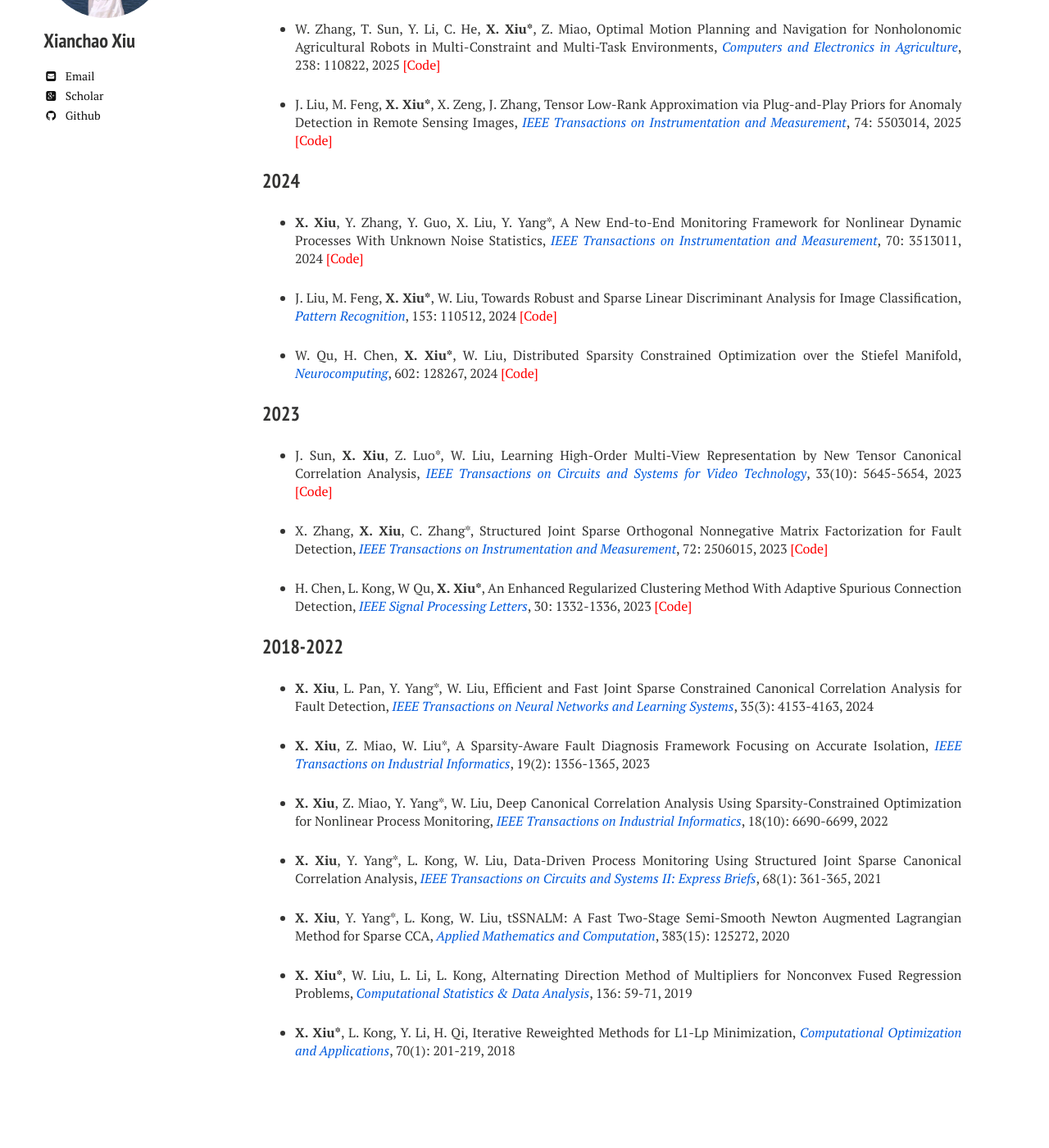
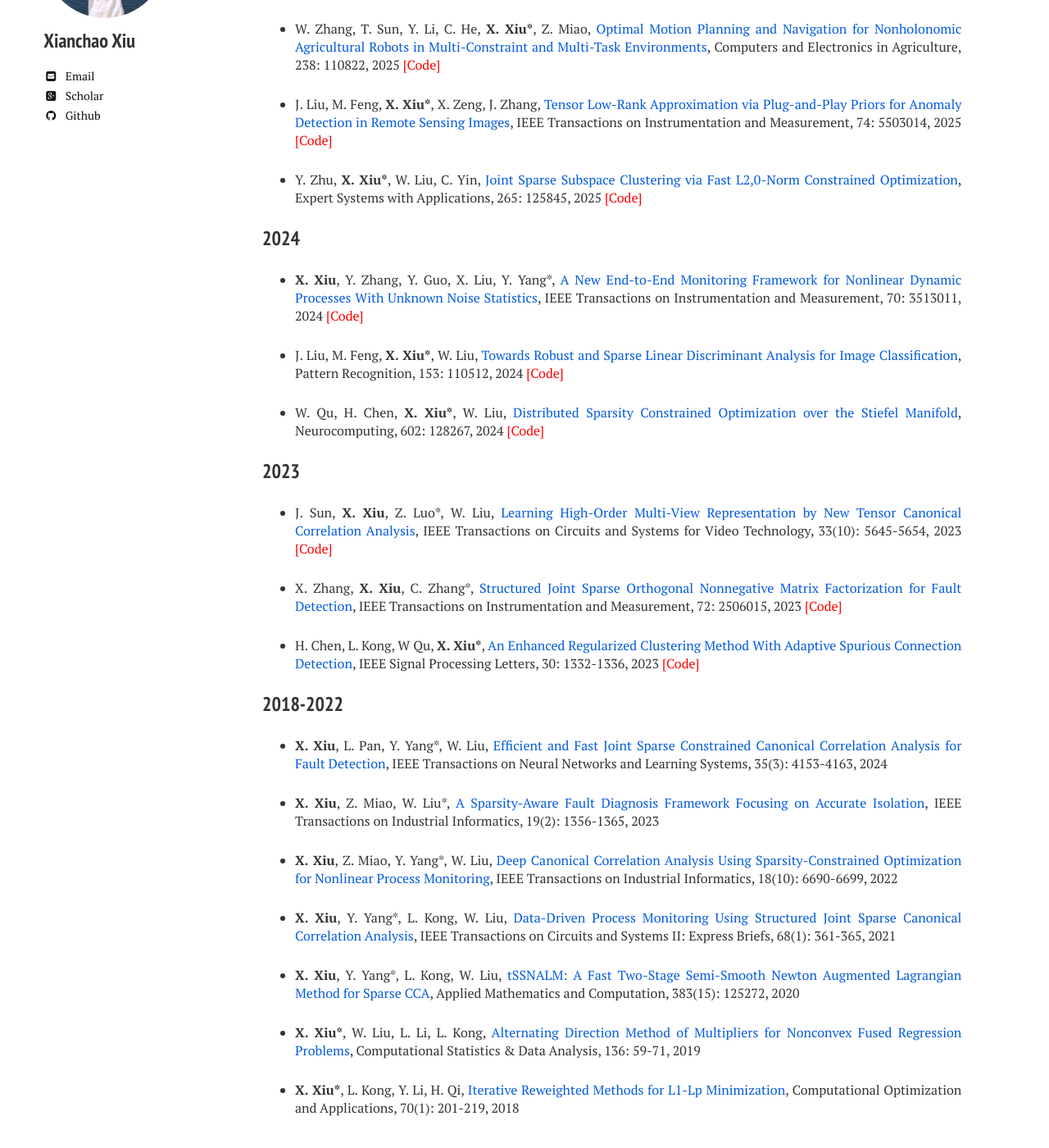
Before and after one commit to xianchaoxiu/xianchaoxiu.github.io, a Jekyll site: the page built from publications/index.md, in a window 1280 px wide and 1400 px high, scrolled down 200 px. Shown: the whole window at 82% size. Built offline with Jekyll 4.4.1, drawn with Linux system fonts in a browser that asks for light colours; nearby versions of some CDN libraries.

Commit message:
Update index.md

```diff
--- a/publications/index.md
+++ b/publications/index.md
@@ -13,43 +13,45 @@ share: false
 
 ### 2025
 
-* W. Zhang, T. Sun, Y. Li, C. He, <b>X. Xiu*</b>, Z. Miao, Optimal Motion Planning and Navigation for Nonholonomic Agricultural Robots in Multi-Constraint and Multi-Task Environments, <i><a href="https://doi.org/10.1016/j.compag.2025.110822" class="textlink" target="_blank">Computers and Electronics in Agriculture</a></i>, 238: 110822, 2025 <a href="https://github.com/xianchaoxiu/MPAR" class="textlink" target="_blank" style="color: red;">[Code]</a>
+* W. Zhang, T. Sun, Y. Li, C. He, <b>X. Xiu*</b>, Z. Miao, <a href="https://doi.org/10.1016/j.compag.2025.110822" class="textlink" target="_blank">Optimal Motion Planning and Navigation for Nonholonomic Agricultural Robots in Multi-Constraint and Multi-Task Environments</a>, Computers and Electronics in Agriculture, 238: 110822, 2025 <a href="https://github.com/xianchaoxiu/MPAR" class="textlink" target="_blank" style="color: red;">[Code]</a>
 
-* J. Liu, M. Feng, <b>X. Xiu*</b>, X. Zeng, J. Zhang, Tensor Low-Rank Approximation via Plug-and-Play Priors for Anomaly Detection in Remote Sensing Images, <i><a href="https://ieeexplore.ieee.org/document/10935754" class="textlink" target="_blank">IEEE Transactions on Instrumentation and Measurement</a></i>, 74: 5503014, 2025 <a href="https://github.com/xianchaoxiu/PnP-TLRA" class="textlink" target="_blank" style="color: red;">[Code]</a>
+* J. Liu, M. Feng, <b>X. Xiu*</b>, X. Zeng, J. Zhang, <a href="https://ieeexplore.ieee.org/document/10935754" class="textlink" target="_blank">Tensor Low-Rank Approximation via Plug-and-Play Priors for Anomaly Detection in Remote Sensing Images</a>, IEEE Transactions on Instrumentation and Measurement, 74: 5503014, 2025 <a href="https://github.com/xianchaoxiu/PnP-TLRA" class="textlink" target="_blank" style="color: red;">[Code]</a>
+
+* Y. Zhu, <b>X. Xiu*</b>, W. Liu, C. Yin, <a href="https://doi.org/10.1016/j.eswa.2024.125845" class="textlink" target="_blank">Joint Sparse Subspace Clustering via Fast L2,0-Norm Constrained Optimization</a>, Expert Systems with Applications, 265: 125845, 2025 <a href="https://github.com/zhudafa/JSSC" class="textlink" target="_blank" style="color: red;">[Code]</a>
 
 
 ### 2024
 
-* <b>X. Xiu</b>, Y. Zhang, Y. Guo, X. Liu, Y. Yang*, A New End-to-End Monitoring Framework for Nonlinear Dynamic Processes With Unknown Noise Statistics, <i><a href="https://ieeexplore.ieee.org/abstract/document/10464356" class="textlink" target="_blank">IEEE Transactions on Instrumentation and Measurement</a></i>, 70: 3513011, 2024 <a href="https://github.com/xianchaoxiu/DRNN" class="textlink" target="_blank" style="color: red;">[Code]</a>
+* <b>X. Xiu</b>, Y. Zhang, Y. Guo, X. Liu, Y. Yang*, <a href="https://ieeexplore.ieee.org/abstract/document/10464356" class="textlink" target="_blank">A New End-to-End Monitoring Framework for Nonlinear Dynamic Processes With Unknown Noise Statistics</a>, IEEE Transactions on Instrumentation and Measurement, 70: 3513011, 2024 <a href="https://github.com/xianchaoxiu/DRNN" class="textlink" target="_blank" style="color: red;">[Code]</a>
 
-* J. Liu, M. Feng, <b>X. Xiu*</b>, W. Liu, Towards Robust and Sparse Linear Discriminant Analysis for Image Classification, <i><a href="https://doi.org/10.1016/j.patcog.2024.110512" class="textlink" target="_blank">Pattern Recognition</a></i>, 153: 110512, 2024 <a href="https://github.com/EMXlight/RSLDAplus" class="textlink" target="_blank" style="color: red;">[Code]</a>
+* J. Liu, M. Feng, <b>X. Xiu*</b>, W. Liu, <a href="https://doi.org/10.1016/j.patcog.2024.110512" class="textlink" target="_blank">Towards Robust and Sparse Linear Discriminant Analysis for Image Classification</a>, Pattern Recognition, 153: 110512, 2024 <a href="https://github.com/EMXlight/RSLDAplus" class="textlink" target="_blank" style="color: red;">[Code]</a>
 
-* W. Qu, H. Chen, <b>X. Xiu*</b>, W. Liu, Distributed Sparsity Constrained Optimization over the Stiefel Manifold, <i><a href="https://doi.org/10.1016/j.neucom.2024.128267" class="textlink" target="_blank">Neurocomputing</a></i>, 602: 128267, 2024 <a href="https://github.com/wtqu/DREAM" class="textlink" target="_blank" style="color: red;">[Code]</a>
+* W. Qu, H. Chen, <b>X. Xiu*</b>, W. Liu, <a href="https://doi.org/10.1016/j.neucom.2024.128267" class="textlink" target="_blank">Distributed Sparsity Constrained Optimization over the Stiefel Manifold</a>, Neurocomputing, 602: 128267, 2024 <a href="https://github.com/wtqu/DREAM" class="textlink" target="_blank" style="color: red;">[Code]</a>
 
 
 
 ### 2023
 
-* J. Sun, <b>X. Xiu</b>, Z. Luo*, W. Liu, Learning High-Order Multi-View Representation by New Tensor Canonical Correlation Analysis, <i><a href="https://ieeexplore.ieee.org/abstract/document/10091146" class="textlink" target="_blank">IEEE Transactions on Circuits and Systems for Video Technology</a></i>, 33(10): 5645-5654, 2023  <a href="https://github.com/xianchaoxiu/TCCA" class="textlink" target="_blank" style="color: red;">[Code]</a>
+* J. Sun, <b>X. Xiu</b>, Z. Luo*, W. Liu, <a href="https://ieeexplore.ieee.org/abstract/document/10091146" class="textlink" target="_blank">Learning High-Order Multi-View Representation by New Tensor Canonical Correlation Analysis</a>, IEEE Transactions on Circuits and Systems for Video Technology, 33(10): 5645-5654, 2023  <a href="https://github.com/xianchaoxiu/TCCA" class="textlink" target="_blank" style="color: red;">[Code]</a>
 
-* X. Zhang, <b>X. Xiu</b>, C. Zhang*, Structured Joint Sparse Orthogonal Nonnegative Matrix Factorization for Fault Detection, <i><a href="https://ieeexplore.ieee.org/abstract/document/10036023" class="textlink" target="_blank">IEEE Transactions on Instrumentation and Measurement</a></i>, 72: 2506015, 2023  <a href="https://github.com/xianchaoxiu/SJSONMF" class="textlink" target="_blank" style="color: red;">[Code]</a>
+* X. Zhang, <b>X. Xiu</b>, C. Zhang*, <a href="https://ieeexplore.ieee.org/abstract/document/10036023" class="textlink" target="_blank">Structured Joint Sparse Orthogonal Nonnegative Matrix Factorization for Fault Detection</a>, IEEE Transactions on Instrumentation and Measurement, 72: 2506015, 2023  <a href="https://github.com/xianchaoxiu/SJSONMF" class="textlink" target="_blank" style="color: red;">[Code]</a>
 
-* H. Chen, L. Kong, W Qu, <b>X. Xiu*</b>, An Enhanced Regularized Clustering Method With Adaptive Spurious Connection Detection, <i><a href="https://ieeexplore.ieee.org/abstract/document/10252040" class="textlink" target="_blank">IEEE Signal Processing Letters</a></i>, 30: 1332-1336, 2023 <a href="https://github.com/xianchaoxiu/ERC" class="textlink" target="_blank" style="color: red;">[Code]</a>
+* H. Chen, L. Kong, W Qu, <b>X. Xiu*</b>, <a href="https://ieeexplore.ieee.org/abstract/document/10252040" class="textlink" target="_blank">An Enhanced Regularized Clustering Method With Adaptive Spurious Connection Detection</a>, IEEE Signal Processing Letters, 30: 1332-1336, 2023 <a href="https://github.com/xianchaoxiu/ERC" class="textlink" target="_blank" style="color: red;">[Code]</a>
 
 
 
 ### 2018-2022
 
-* <b>X. Xiu</b>, L. Pan, Y. Yang*, W. Liu, Efficient and Fast Joint Sparse Constrained Canonical Correlation Analysis for Fault Detection, <i><a href="https://ieeexplore.ieee.org/document/9887978" class="textlink" target="_blank">IEEE Transactions on Neural Networks and Learning Systems</a></i>, 35(3): 4153-4163, 2024
+* <b>X. Xiu</b>, L. Pan, Y. Yang*, W. Liu, <a href="https://ieeexplore.ieee.org/document/9887978" class="textlink" target="_blank">Efficient and Fast Joint Sparse Constrained Canonical Correlation Analysis for Fault Detection</a>, IEEE Transactions on Neural Networks and Learning Systems, 35(3): 4153-4163, 2024
 
-* <b>X. Xiu</b>, Z. Miao, W. Liu*, A Sparsity-Aware Fault Diagnosis Framework Focusing on Accurate Isolation, <i><a href="https://ieeexplore.ieee.org/abstract/document/9788040" class="textlink" target="_blank">IEEE Transactions on Industrial Informatics</a></i>, 19(2): 1356-1365, 2023
+* <b>X. Xiu</b>, Z. Miao, W. Liu*, <a href="https://ieeexplore.ieee.org/abstract/document/9788040" class="textlink" target="_blank">A Sparsity-Aware Fault Diagnosis Framework Focusing on Accurate Isolation</a>, IEEE Transactions on Industrial Informatics, 19(2): 1356-1365, 2023
 
-* <b>X. Xiu</b>, Z. Miao, Y. Yang*, W. Liu, Deep Canonical Correlation Analysis Using Sparsity-Constrained Optimization for Nonlinear Process Monitoring, <i><a href="https://ieeexplore.ieee.org/document/9583864" class="textlink" target="_blank">IEEE Transactions on Industrial Informatics</a></i>, 18(10): 6690-6699, 2022
+* <b>X. Xiu</b>, Z. Miao, Y. Yang*, W. Liu, <a href="https://ieeexplore.ieee.org/document/9583864" class="textlink" target="_blank">Deep Canonical Correlation Analysis Using Sparsity-Constrained Optimization for Nonlinear Process Monitoring</a>, IEEE Transactions on Industrial Informatics, 18(10): 6690-6699, 2022
 
-* <b>X. Xiu</b>, Y. Yang*, L. Kong, W. Liu, Data-Driven Process Monitoring Using Structured Joint Sparse Canonical Correlation Analysis, <i><a href="https://ieeexplore.ieee.org/abstract/document/9068308/" class="textlink" target="_blank">IEEE Transactions on Circuits and Systems II: Express Briefs</a></i>, 68(1): 361-365, 2021
+* <b>X. Xiu</b>, Y. Yang*, L. Kong, W. Liu, <a href="https://ieeexplore.ieee.org/abstract/document/9068308/" class="textlink" target="_blank">Data-Driven Process Monitoring Using Structured Joint Sparse Canonical Correlation Analysis</a>, IEEE Transactions on Circuits and Systems II: Express Briefs, 68(1): 361-365, 2021
 
-* <b>X. Xiu</b>, Y. Yang*, L. Kong, W. Liu, tSSNALM: A Fast Two-Stage Semi-Smooth Newton Augmented Lagrangian Method for Sparse CCA, <i><a href="https://doi.org/10.1016/j.amc.2020.125272" class="textlink" target="_blank">Applied Mathematics and Computation</a></i>, 383(15): 125272, 2020
+* <b>X. Xiu</b>, Y. Yang*, L. Kong, W. Liu, <a href="https://doi.org/10.1016/j.amc.2020.125272" class="textlink" target="_blank">tSSNALM: A Fast Two-Stage Semi-Smooth Newton Augmented Lagrangian Method for Sparse CCA</a>, Applied Mathematics and Computation, 383(15): 125272, 2020
 
-* <b>X. Xiu*</b>, W. Liu, L. Li, L. Kong, Alternating Direction Method of Multipliers for Nonconvex Fused Regression Problems, <i><a href="https://doi.org/10.1016/j.csda.2019.01.002" class="textlink" target="_blank">Computational Statistics & Data Analysis</a></i>, 136: 59-71, 2019
+* <b>X. Xiu*</b>, W. Liu, L. Li, L. Kong, <a href="https://doi.org/10.1016/j.csda.2019.01.002" class="textlink" target="_blank">Alternating Direction Method of Multipliers for Nonconvex Fused Regression Problems</a>, Computational Statistics & Data Analysis, 136: 59-71, 2019
 
-* <b>X. Xiu*</b>, L. Kong, Y. Li, H. Qi, Iterative Reweighted Methods for L1-Lp Minimization, <i><a href="https://link.springer.com/article/10.1007/s10589-017-9977-7" class="textlink" target="_blank">Computational Optimization and Applications</a></i>, 70(1): 201-219, 2018
+* <b>X. Xiu*</b>, L. Kong, Y. Li, H. Qi, <a href="https://link.springer.com/article/10.1007/s10589-017-9977-7" class="textlink" target="_blank">Iterative Reweighted Methods for L1-Lp Minimization</a>, Computational Optimization and Applications, 70(1): 201-219, 2018
```
